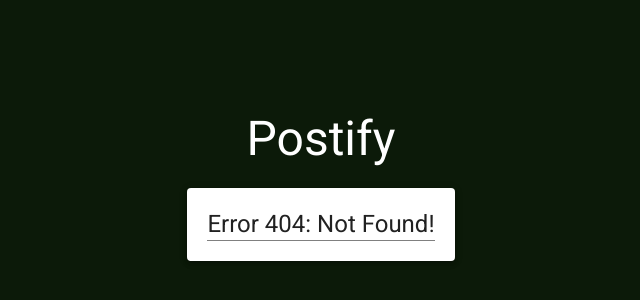
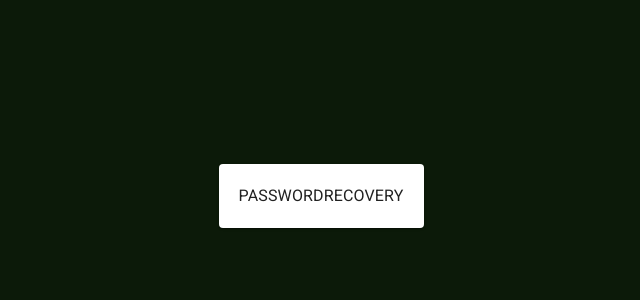
Before and after one commit to es20232/eqp3, a React (Vite) app in the folder postify/frontend/: page /passwordRecovery in a window 1280 px wide. Before the commit this address had no page. Shown: the part 214-514 px from the top of the page, without its empty margins (319-959 px from the left). Built offline with nearby package versions, Linux system fonts and the light colour scheme.

Commit message:
Página de email verificado e estrutura incial de recuperação de senha

```diff
--- /dev/null
+++ b/postify/frontend/src/components/Auth/Email/SubmitRequest.tsx
@@ -0,0 +1,20 @@
+import { Grid } from "@mui/material";
+import React from "react";
+import MyContainer from '../../MyContainer';
+
+
+interface submitRequestParams {
+  type: ('PASSWORDRECOVERY' /*| 'mais coisas'*/);
+}
+
+const submitRequest: React.FC<submitRequestParams> = ({ type }) => {
+  return (
+    <MyContainer>
+      <Grid>
+        {type}
+      </Grid>
+    </MyContainer>
+  );
+}
+
+export default submitRequest;
--- /dev/null
+++ b/postify/frontend/src/components/Auth/Email/VerifiedEmail.tsx
@@ -0,0 +1,40 @@
+import { Alert, Button, Grid, Typography } from '@mui/material';
+import { useNavigate } from 'react-router-dom';
+import MyContainer from '../../MyContainer';
+
+const verifiedEmail = () => {
+    const navigate = useNavigate()
+
+    return (
+        <MyContainer>
+            <Typography textAlign={'center'} variant='h6'>Verificação de Email</Typography>
+            <Grid container justifyContent={'center'}>
+                <Grid item xs={12}>
+                    <Alert
+                        severity='success'
+                    >
+                        Email verificado com sucesso!
+                    </Alert>
+                </Grid>
+                <Grid item xs={3} marginTop={'12px'}>
+                    <Button
+                        variant="contained"
+                        color="primary"
+                        style={{
+                            paddingTop: '10px',
+                            paddingBottom: '10px',
+                            borderRadius: '38px',
+                        }}
+                        onClick={() => {
+                            return navigate('/')
+                        }}
+                    >
+                        Ok
+                    </Button>
+                </Grid>
+            </Grid>
+        </MyContainer>
+    );
+}
+
+export default verifiedEmail;
--- /dev/null
+++ b/postify/frontend/src/components/Auth/PasswordRecovery.tsx
@@ -0,0 +1,10 @@
+import React from "react";
+
+const passwordRecovery: React.FC = () => {
+  return (
+    <>
+    </>
+  );
+}
+
+export default passwordRecovery;
--- /dev/null
+++ b/postify/frontend/src/components/Auth/index.ts
@@ -0,0 +1,3 @@
+export { default as SubmitRequest } from './Email/SubmitRequest';
+export { default as VerifiedEmail } from './Email/VerifiedEmail';
+export { default as PasswordRecovery } from './PasswordRecovery';
--- /dev/null
+++ b/postify/frontend/src/components/MyContainer.tsx
@@ -0,0 +1,18 @@
+import { Container, Paper } from "@mui/material";
+import { ReactNode } from "react";
+
+interface containerParams {
+  children: ReactNode;
+}
+
+const container: React.FC<containerParams> = ({ children }) => {
+  return (
+    <Container maxWidth={'sm'}>
+      <Paper style={{ padding: '20px', marginTop: '20px', width: '100%' }}>
+        {children}
+      </Paper>
+    </Container>
+  );
+}
+
+export default container;
--- a/postify/frontend/src/main.tsx
+++ b/postify/frontend/src/main.tsx
@@ -7,8 +7,9 @@ import "./index.css";
 import { BrowserRouter, Route, Routes } from "react-router-dom";
 
 import Home from "../src/App.tsx";
+import { SubmitRequest } from "./components/Auth/index.ts";
+import PrivateRoute from "./components/PrivateRoute.tsx";
 import Feed from "./pages/Feed/index.tsx";
-import PrivateRoute from "./components/PrivateRoute.tsx";
 import LoginPage from "./pages/Login/index.tsx";
 import Register from "./pages/Register/index.tsx";
 import { EditProfile, Profile } from "./pages/UserProfile/index.tsx";
@@ -33,6 +34,10 @@ ReactDOM.createRoot(document.getElementById("root")!).render(
           <Route
             path={"/register"}
             element={<Register />}
+          />
+          <Route
+            path={"/passwordRecovery"}
+            element={<SubmitRequest type={"PASSWORDRECOVERY"} />}
           />
 
           <Route path="/" element={<PrivateRoute />}>
--- a/postify/frontend/src/pages/Login/index.tsx
+++ b/postify/frontend/src/pages/Login/index.tsx
@@ -146,7 +146,13 @@ const Login = () => {
             >
               Cadastrar
             </Link>
-            <Link component="button" variant="body2">
+            <Link
+              component="button"
+              variant="body2"
+              onClick={() => {
+                return navigate('/passwordRecovery')
+              }}
+            >
               Esqueci a senha
             </Link>
           </Grid>
```
Also changed, not shown: 1 other file (tests, documents, lock files or other folders).
